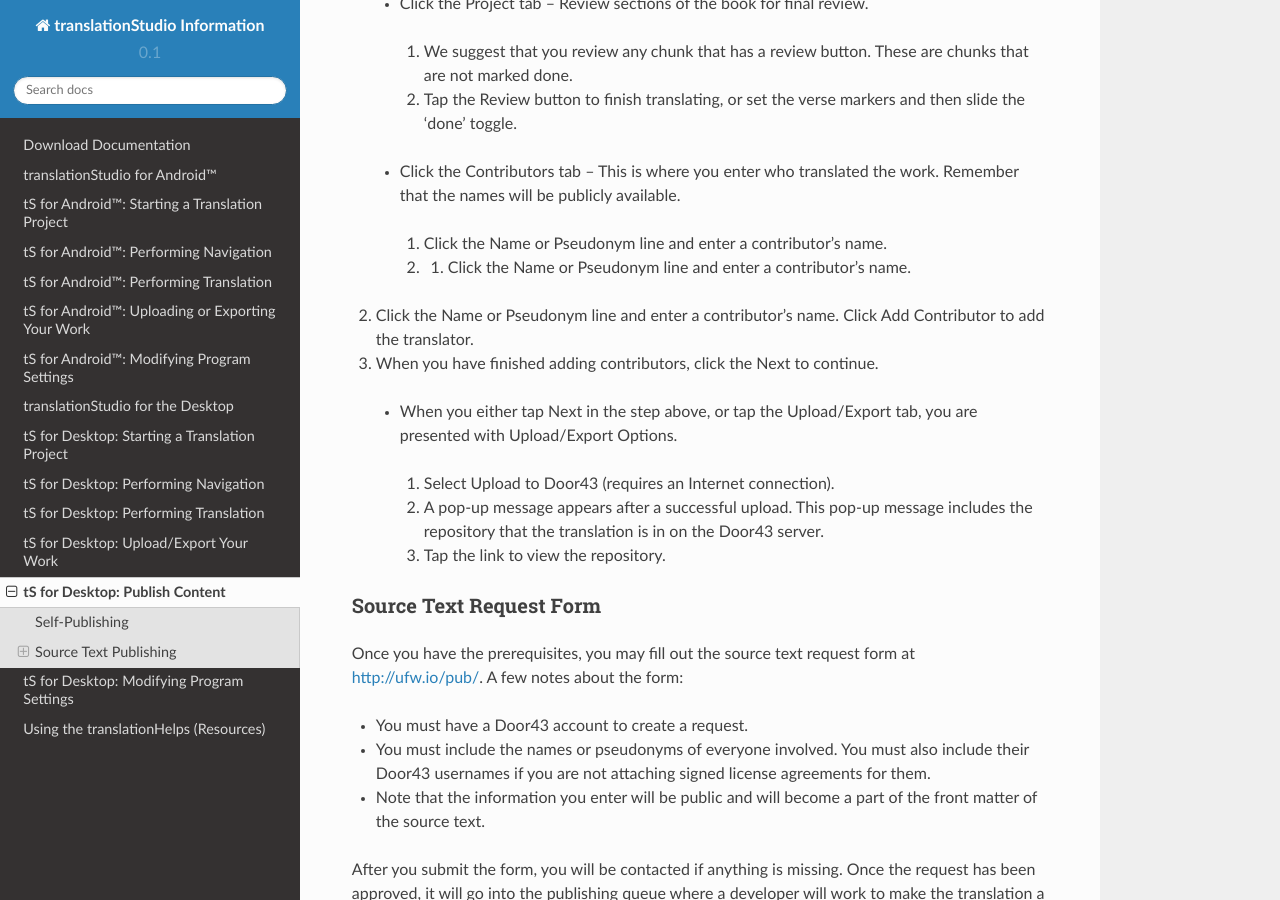
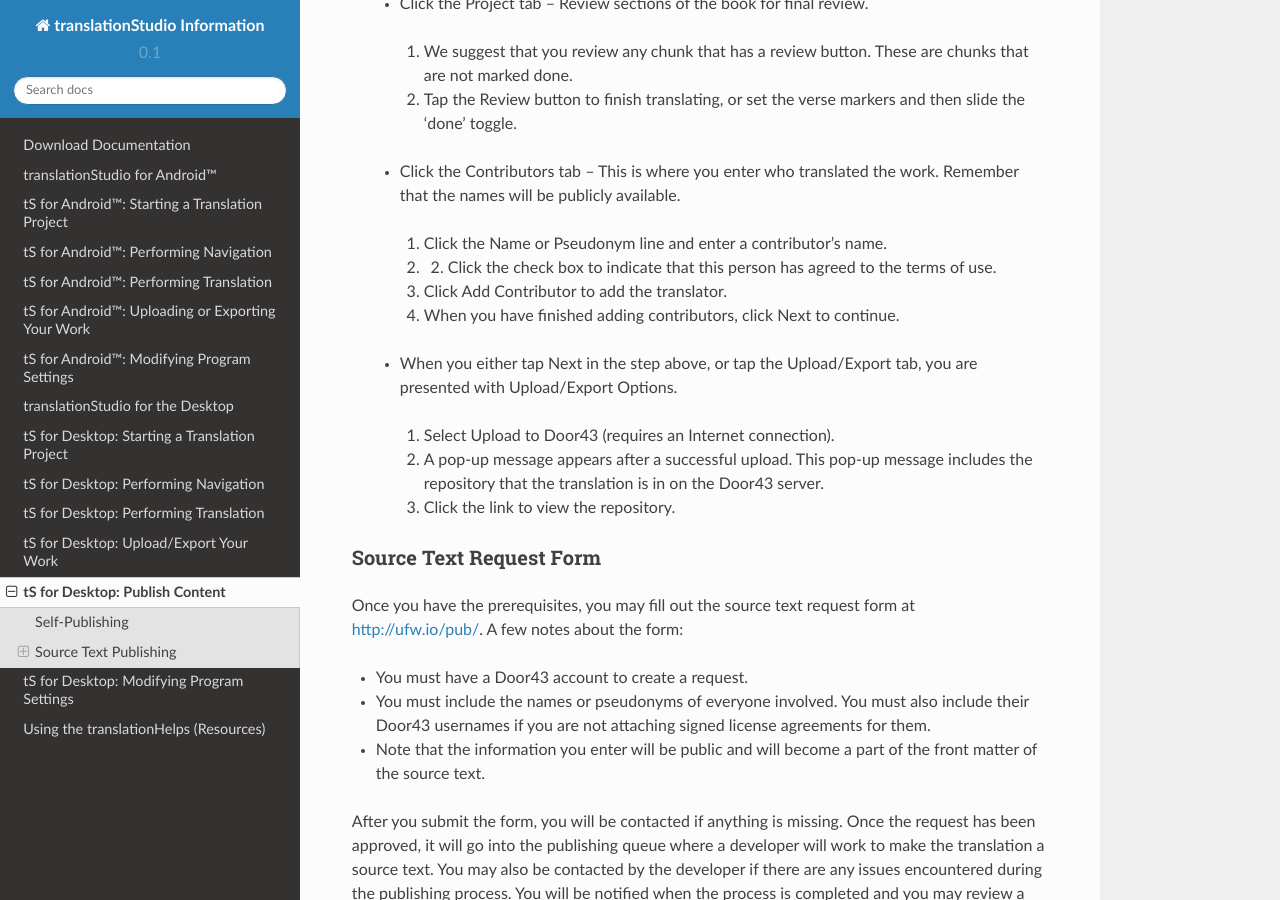
Before and after one commit to unfoldingWord-dev/translationStudio-Info, a Sphinx documentation site: the page built from docs/dPublish.rst, in a window 1280 px wide and 900 px high, scrolled down 1703 px. Built offline with Sphinx 7.4.7 and the Read the Docs theme 2.0.0, drawn with Linux system fonts in a browser that asks for light colours; pages that are not in the unit, such as notebooks, are missing from menus.

Commit message:
Update dPublish.rst

```diff
--- a/docs/dPublish.rst
+++ b/docs/dPublish.rst
@@ -60,10 +60,11 @@ You can use translationStudio to ensure that the project is complete and that al
 
       1.	Click the Name or Pseudonym line and enter a contributor’s name.
 
-      2.	i)	Click the Name or Pseudonym line and enter a contributor’s name.
-ii)	Click the Name or Pseudonym line and enter a contributor’s name. Click Add Contributor to add the translator.
+      2.	ii)	Click the check box to indicate that this person has agreed to the terms of use.
 
-iii)	When you have finished adding contributors, click the Next to continue.
+      3.  Click Add Contributor to add the translator.
+
+      4. When you have finished adding contributors, click Next to continue.
 
 
     •	When you either tap Next in the step above, or tap the Upload/Export tab, you are presented with Upload/Export Options.
@@ -72,7 +73,7 @@ iii)	When you have finished adding contributors, click the Next to continue.
 
       2.	A pop-up message appears after a successful upload. This pop-up message includes the repository that the translation is in on the Door43 server.
 
-      3.	Tap the link to view the repository.
+      3.	Click the link to view the repository.
 
 Source Text Request Form
 ^^^^^^^^^^^^^^^^^^^^^^^^
```
